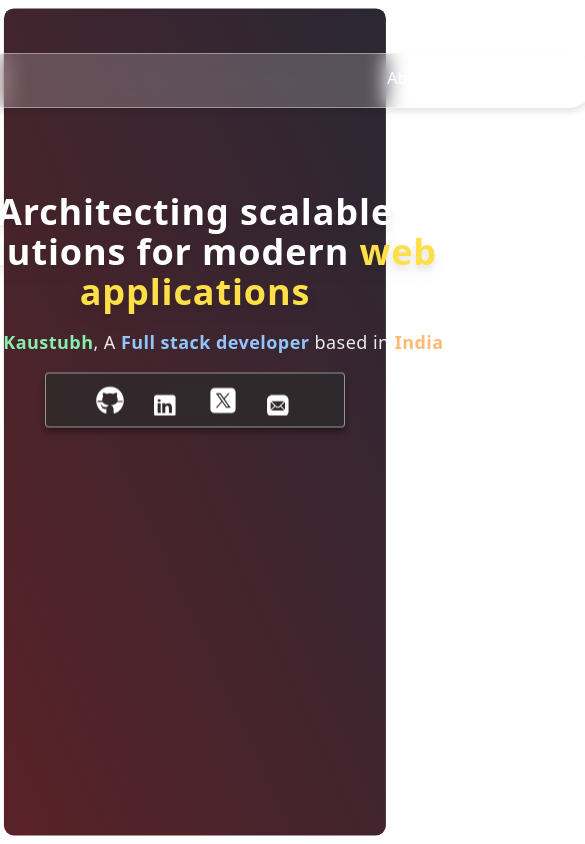
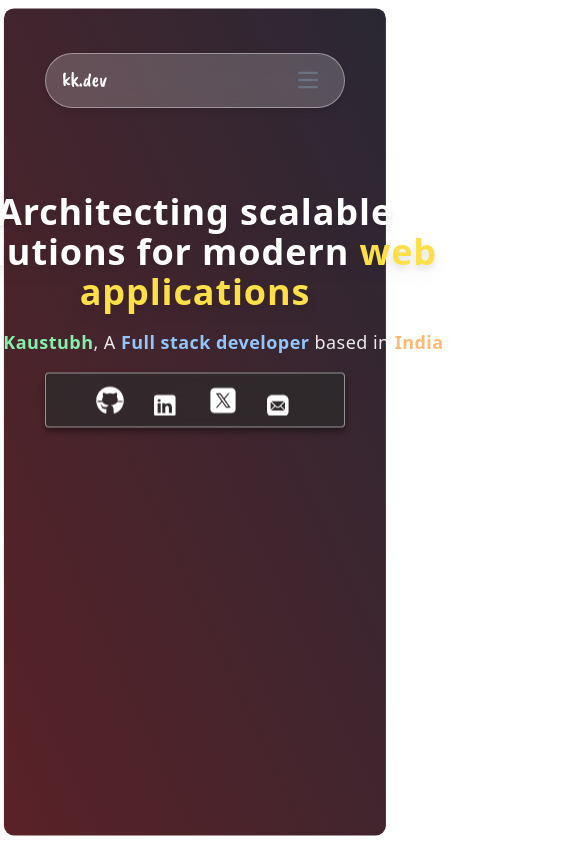
Before and after one commit to Kaustubhhub/portfolio_v2, a Next.js app: page / in a window 390 px wide. Shown: the whole page, 585 px wide, since content can reach past the window. Built offline with nearby package versions, Linux system fonts and the light colour scheme.

Commit message:
responsive navbar

```diff
--- a/app/layout.tsx
+++ b/app/layout.tsx
@@ -30,9 +30,14 @@ export default function RootLayout({
       >
         <div className="flex justify-center items-center pt-20">
           <div className="animate-gradient-shift bg-gradient-to-tr from-red-900 via-gray-800 to-cyan-800 bg-[length:400%_400%] h-[98vh] w-[98vw] absolute top-[50%] left-[50%] transform -translate-x-[50%] -translate-y-[50%] rounded-[10px] -z-10"></div>
-          <div className="absolute h-[55px] w-[800px] rounded-[100px] bg-white/20 border border-white/40 shadow-[0_4px_6px_rgba(0,0,0,0.1)] backdrop-blur-[10px] z-10">
+          {/* <div className="animate-gradient-shift bg-gradient-to-tr from-red-900 via-gray-800 to-cyan-800 bg-[length:100%_100%] h-screen w-screen fixed top-0 left-0 rounded-[10px] -z-10"></div> */}
+          {/* <div className="absolute w-[300px] md:w-[700px] h-[55px] lg:w-[800px] rounded-[100px] bg-white/20 border border-white/40 shadow-[0_4px_6px_rgba(0,0,0,0.1)] backdrop-blur-[10px] z-10">
+            <Navbar />
+          </div> */}
+          <div className="absolute w-[300px] md:w-[700px] h-[55px] lg:w-[800px] rounded-[100px] bg-white/20 border border-white/40 shadow-[0_4px_6px_rgba(0,0,0,0.1)] backdrop-blur-[10px] z-10 flex items-center justify-between px-4">
             <Navbar />
           </div>
+
         </div>
         {children}
       </body>
--- a/components/navbar.tsx
+++ b/components/navbar.tsx
@@ -2,58 +2,123 @@
 import { Caveat_Brush } from "next/font/google";
 import { useRouter } from "next/navigation";
 import { usePathname } from "next/navigation";
+import { useState, useEffect, useRef } from "react";
+
 const caveatBrush = Caveat_Brush({
     subsets: ['latin'],
     weight: '400',
 });
 
 const Navbar = () => {
-    const router = useRouter()
-    const pathName = usePathname()
-    console.log(pathName)
+    const router = useRouter();
+    const pathName = usePathname();
+
+    const [isMenuOpen, setIsMenuOpen] = useState(false);
+    const menuRef = useRef(null);
+
+    const toggleMenu = () => setIsMenuOpen((prev) => !prev);
+
     const handleAboutClick = () => {
-        router.push('/about')
-    }
+        router.push('/about');
+    };
 
     const handleProjectClick = () => {
-        router.push('/projects')
-    }
+        router.push('/projects');
+    };
 
     const handleSkillsClick = () => {
-        router.push('/skills')
-    }
+        router.push('/skills');
+    };
 
     const backToRoot = () => {
-        router.push('/')
+        router.push('/');
+    };
+
+    useEffect(() => {
+        const handleClickOutside = (event) => {
+            if (menuRef.current && !menuRef.current.contains(event.target)) {
+                setIsMenuOpen(false);
             }
+        };
+
+        document.addEventListener("mousedown", handleClickOutside);
+
+        return () => {
+            document.removeEventListener("mousedown", handleClickOutside);
+        };
+    }, []);
 
     return (
-        < div className="flex justify-between p-3 px-8" >
-            <div onClick={backToRoot} className={`cursor-pointer ${caveatBrush.className} text-xl text-white`}>
-                Kaustubh.dev
+        <div className="flex items-center justify-between w-full">
+            <div
+                onClick={backToRoot}
+                className={`flex justify-center items-center cursor-pointer ${caveatBrush.className} text-xl text-white`}
+            >
+                <span className="hidden md:inline">Kaustubh.dev</span>
+                <span className="md:hidden">kk.dev</span>
             </div>
-            <div className="flex justify-around gap-4 text-white">
+
+            <div className="relative" ref={menuRef}>
+                <button
+                    data-collapse-toggle="navbar-menu"
+                    type="button"
+                    className="inline-flex items-center p-2 w-10 h-10 justify-center text-sm text-gray-500 rounded-lg md:hidden hover:bg-gray-100 focus:outline-none focus:ring-2 focus:ring-gray-200 dark:text-gray-400 dark:hover:bg-gray-700 dark:focus:ring-gray-600"
+                    aria-controls="navbar-menu"
+                    aria-expanded="false"
+                    onClick={toggleMenu}
+                >
+                    <span className="sr-only">Open main menu</span>
+                    <svg
+                        className="w-5 h-5"
+                        aria-hidden="true"
+                        xmlns="http://www.w3.org/2000/svg"
+                        fill="none"
+                        viewBox="0 0 17 14"
+                    >
+                        <path
+                            stroke="currentColor"
+                            strokeLinecap="round"
+                            strokeLinejoin="round"
+                            strokeWidth="2"
+                            d="M1 1h15M1 7h15M1 13h15"
+                        />
+                    </svg>
+                </button>
+
                 <div
-                    className={`cursor-pointer ${pathName === "/about" ? "text-cyan-400 border-b-2 border-b-cyan-400" : ""}`}
+                    id="navbar-menu"
+                    className={`${isMenuOpen ? 'absolute top-full right-0 p-4 rounded-lg' : 'hidden'} w-auto md:static md:flex md:items-center gap-4 text-white`}
+                >
+                    <div
+                        className={`cursor-pointer ${pathName === '/about'
+                            ? 'text-cyan-400 border-b-2 border-b-cyan-400'
+                            : ''
+                            }`}
                         onClick={handleAboutClick}
                     >
                         About
                     </div>
                     <div
-                    className={`cursor-pointer ${pathName === "/skills" ? "text-cyan-400 border-b-2 border-b-cyan-400 " : ""}`}
+                        className={`cursor-pointer ${pathName === '/skills'
+                            ? 'text-cyan-400 border-b-2 border-b-cyan-400'
+                            : ''
+                            }`}
                         onClick={handleSkillsClick}
                     >
                         Skills
                     </div>
                     <div
-                    className={`cursor-pointer ${pathName === "/projects" ? "text-cyan-400 border-b-2 border-b-cyan-400" : ""}`}
+                        className={`cursor-pointer ${pathName === '/projects'
+                            ? 'text-cyan-400 border-b-2 border-b-cyan-400'
+                            : ''
+                            }`}
                         onClick={handleProjectClick}
                     >
                         Projects
                     </div>
                 </div>
-
-        </div >
+            </div>
+        </div>
     );
 };
 
--- a/tailwind.config.ts
+++ b/tailwind.config.ts
@@ -19,6 +19,7 @@ export default {
         },
       },
       backgroundSize: {
+        'full': '100% 100%',
         '400%': '400% 400%',
       },
       colors: {
```
Lines whose indentation alone changed are shown as unchanged.
